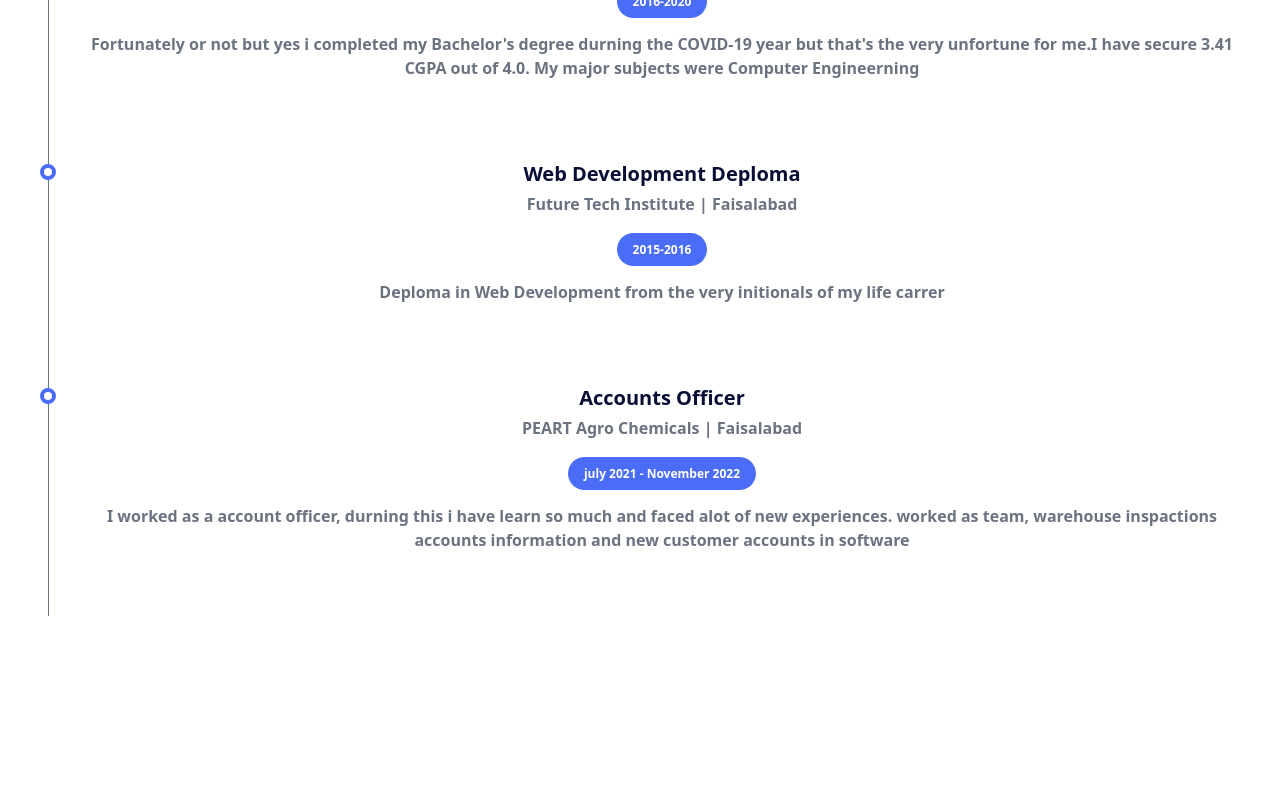
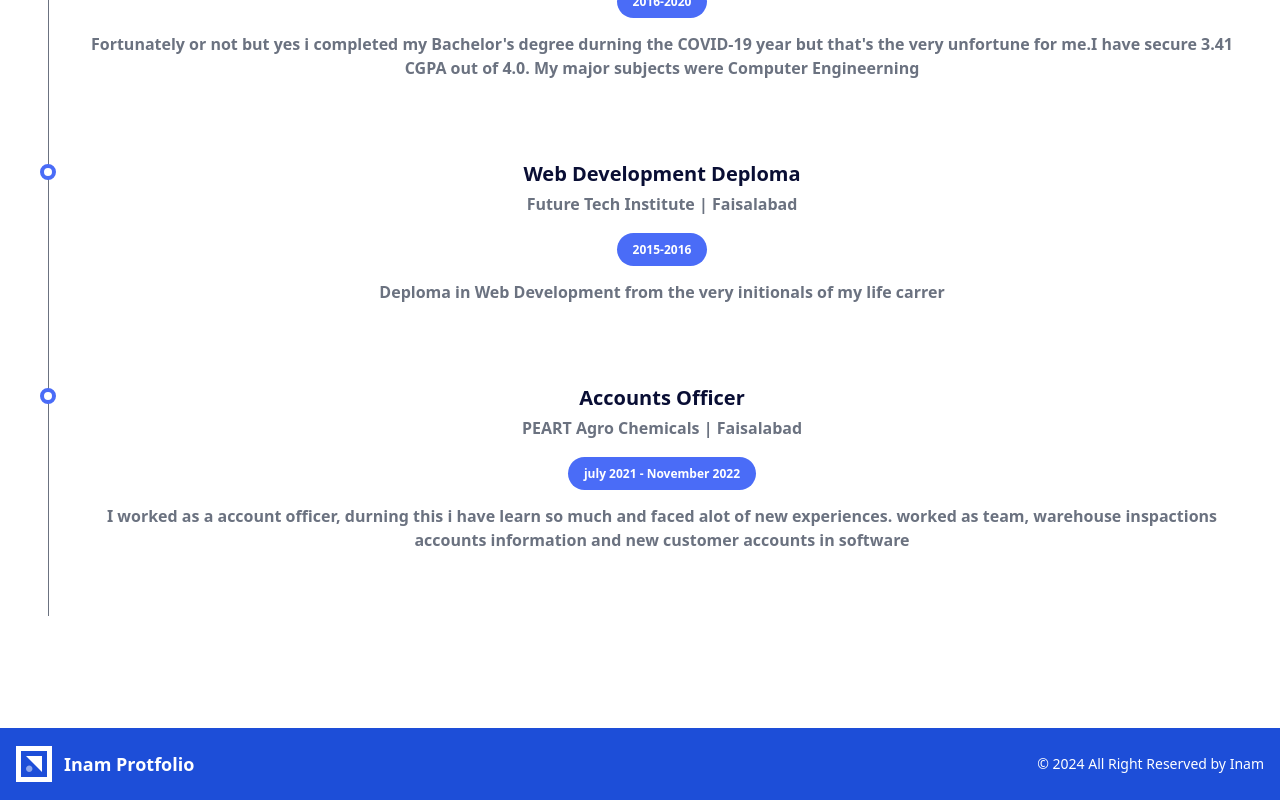
Before and after one commit to inamkhaliq/portfolio, a React (Create React App) app: page / in a window 1280 px wide. Shown: the part 4801-5601 px from the top of the page. Before the commit the page ends 5529 px from the top, so only its background shows below. Built offline with nearby package versions, Linux system fonts and the light colour scheme.

Commit message:
adding copyright footer

```diff
--- a/src/App.js
+++ b/src/App.js
@@ -6,6 +6,7 @@ import Skills from './components/Skills/Skills';
 import Projects from './components/Projects/Projects';
 import Intro from './components/Intro/Intro';
 import Education from './components/Education/Education';
+import Footer from './components/Footer/Footer';
 
 function App() {
   return (
@@ -21,7 +22,7 @@ function App() {
         <Education></Education>
       </main>
       <footer>
-
+        <Footer></Footer>
       </footer>
     </div>
   );
--- a/src/components/Footer/Footer.js
+++ b/src/components/Footer/Footer.js
@@ -0,0 +1,30 @@
+import React from 'react'
+
+const Footer = () => {
+    return (
+        <section className='bg-blue-700'>
+            <div className="max-w-screen-xl m-auto">
+                <div className="flex flex-col items-center px-4 py-4 mx-auto space-y-6 lg:space-y-0 lg:flex-row lg:justify-between">
+                    <a href="" className="flex cursor-pointer items-center whitespace-nowrap font-black">
+                        <div className="flex items-center">
+                            <svg width="40" height="40" viewBox="0 0 40 36" fill="none" xmlns="http://www.w3.org/2000/svg">
+                                <path d="M2.5 2.5H33.5V33.5H2.5V2.5Z" stroke="white" strokeWidth="5"/>
+                                <path d="M10 10H26V26L10 10Z" fill="white"/>
+                                <path opacity="0.5" d="M15.5 20.5C17.5296 22.5296 16.0922 26 13.2218 26C11.4425 26 10 24.5575 10 22.7782C10 19.9078 13.4704 18.4704 15.5 20.5Z" fill="white"/>
+                            </svg>
+                            <p className="ml-2 text-lg font-semibold text-white">
+                                Inam Protfolio
+                            </p>
+                        </div>
+                    </a>
+                    <p className="text-sm text-center text-white ">
+                        © 2024 All Right Reserved by Inam
+                    </p>
+
+                </div>
+            </div>
+        </section>
+    )
+}
+
+export default Footer
```
